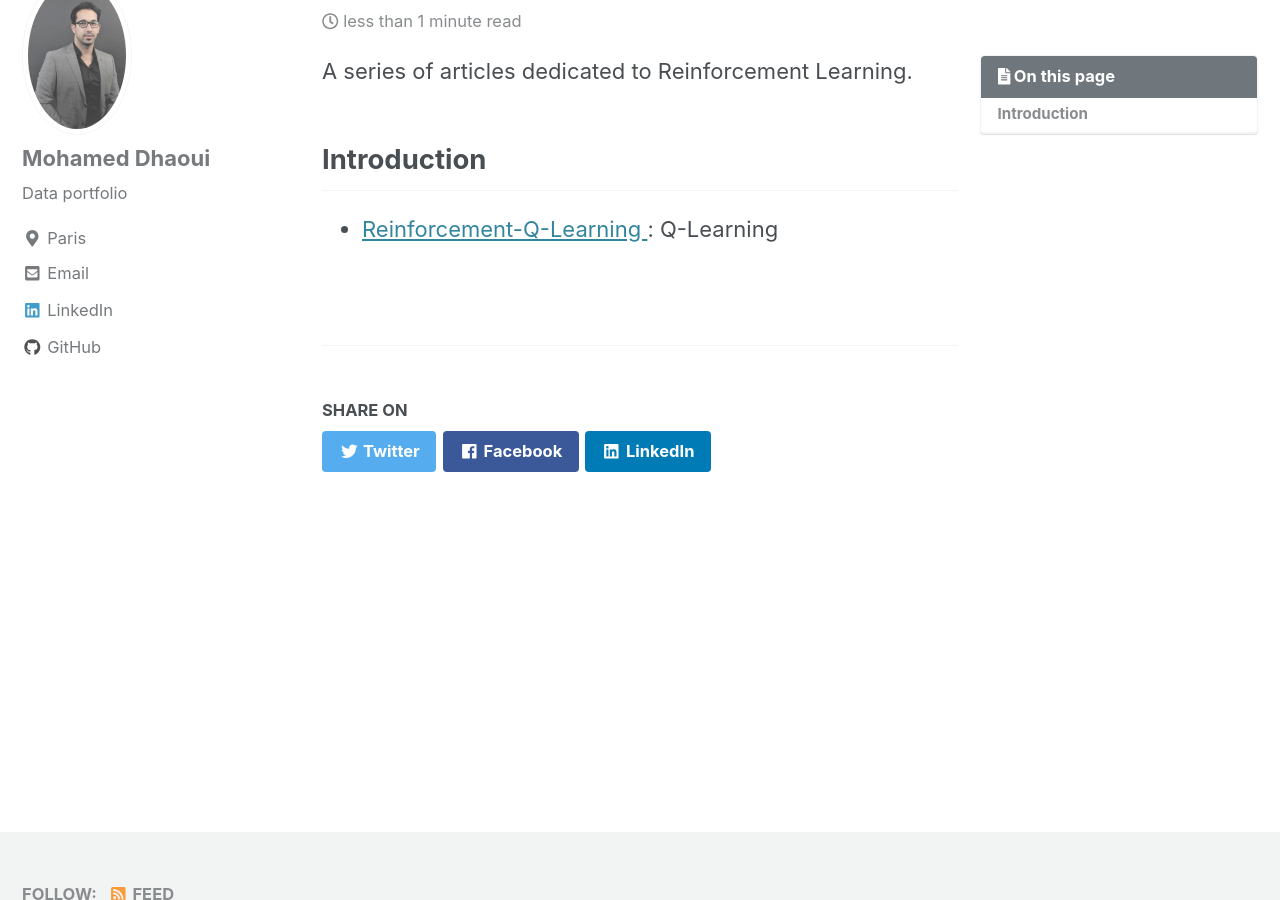
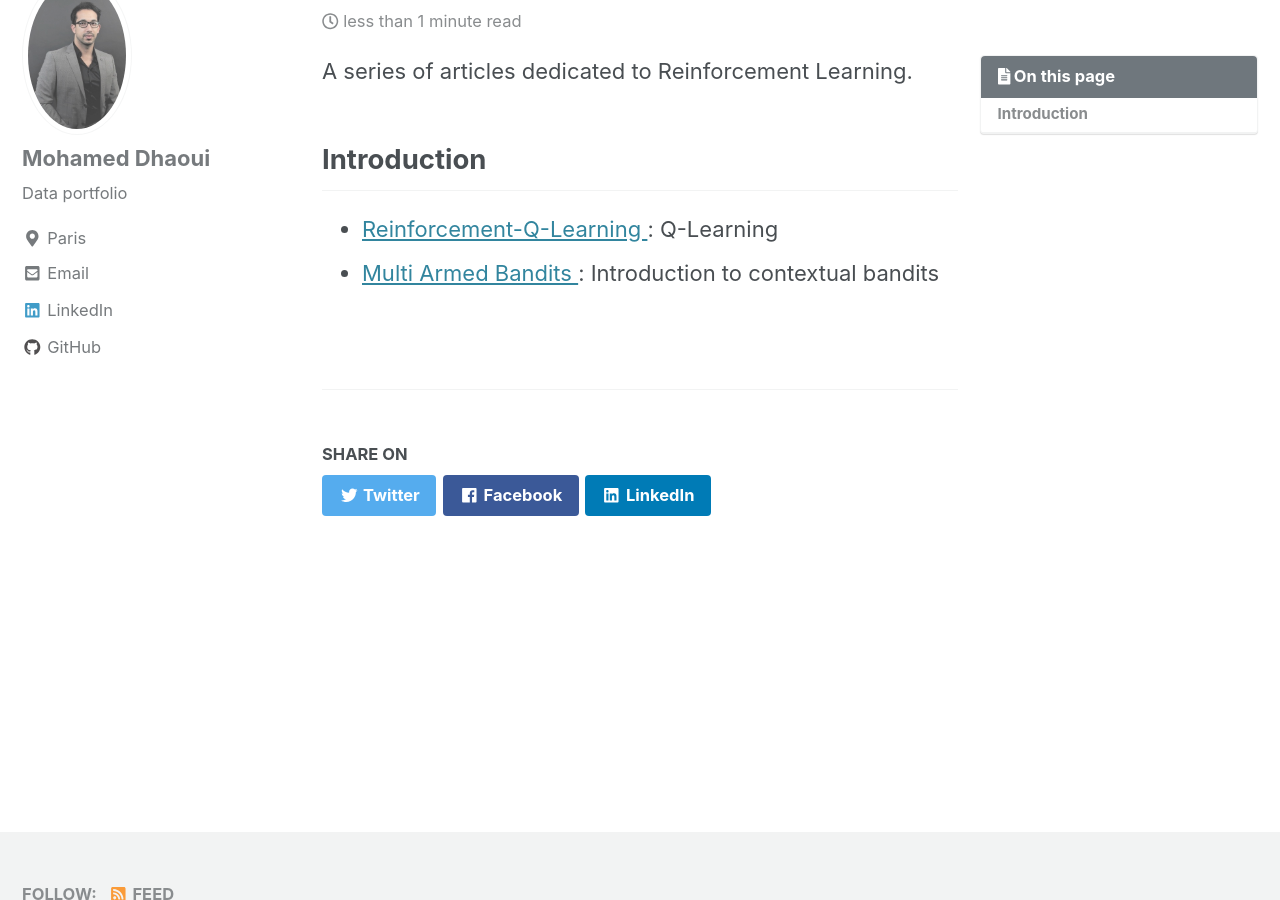
Before and after one commit to mohameddhaoui/mohameddhaoui.github.io, a Jekyll site: the page built from _pages/rl.md, in a window 1280 px wide and 900 px high, scrolled down 1139 px. Built offline with Jekyll 4.4.1, drawn with Linux system fonts in a browser that asks for light colours; cached includes are drawn as plain includes.

Commit message:
Update rl.md

```diff
--- a/_pages/rl.md
+++ b/_pages/rl.md
@@ -13,3 +13,4 @@ A series of articles dedicated to Reinforcement Learning.
 ## Introduction
 
 * [Reinforcement-Q-Learning ](https://mohameddhaoui.github.io/reinforcementlearning/qlearning/) : Q-Learning
+* [Multi Armed Bandits ](https://mohameddhaoui.github.io/reinforcementlearning/cbandits/) : Introduction to contextual bandits
```
